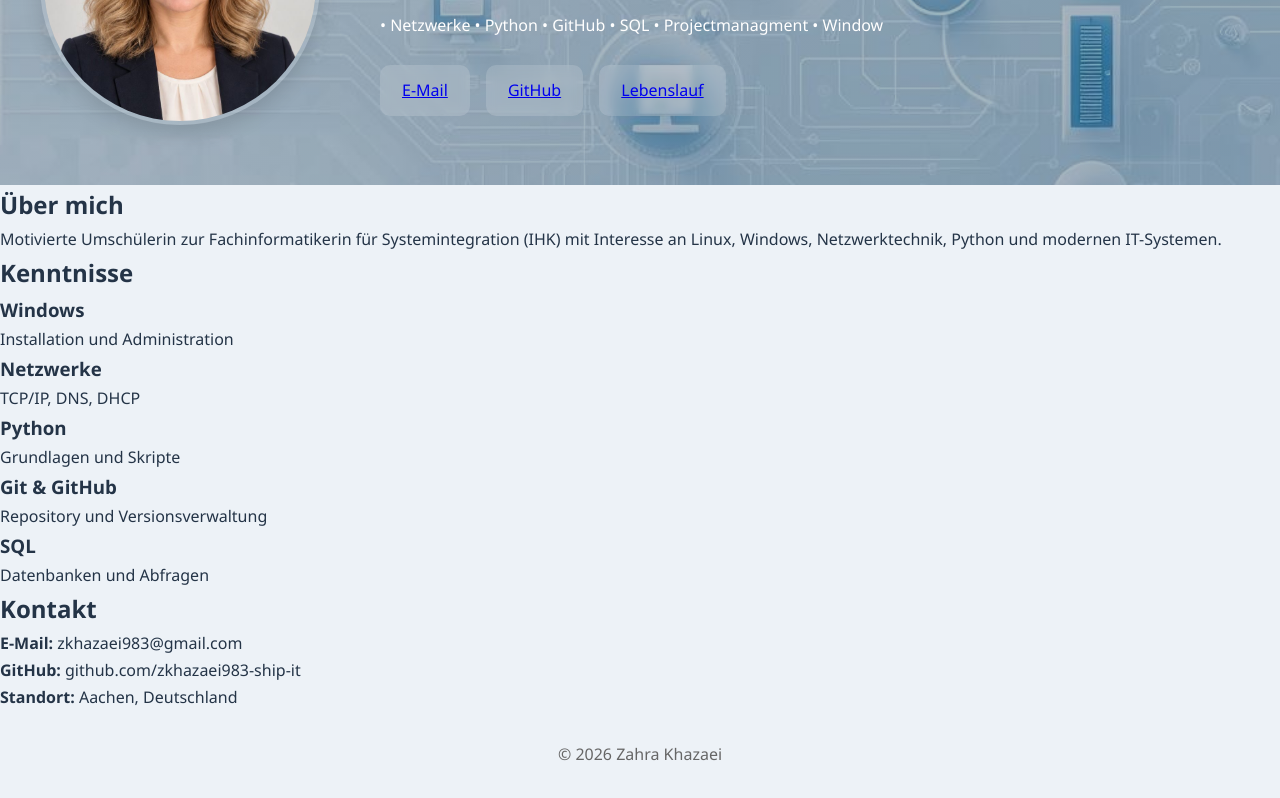
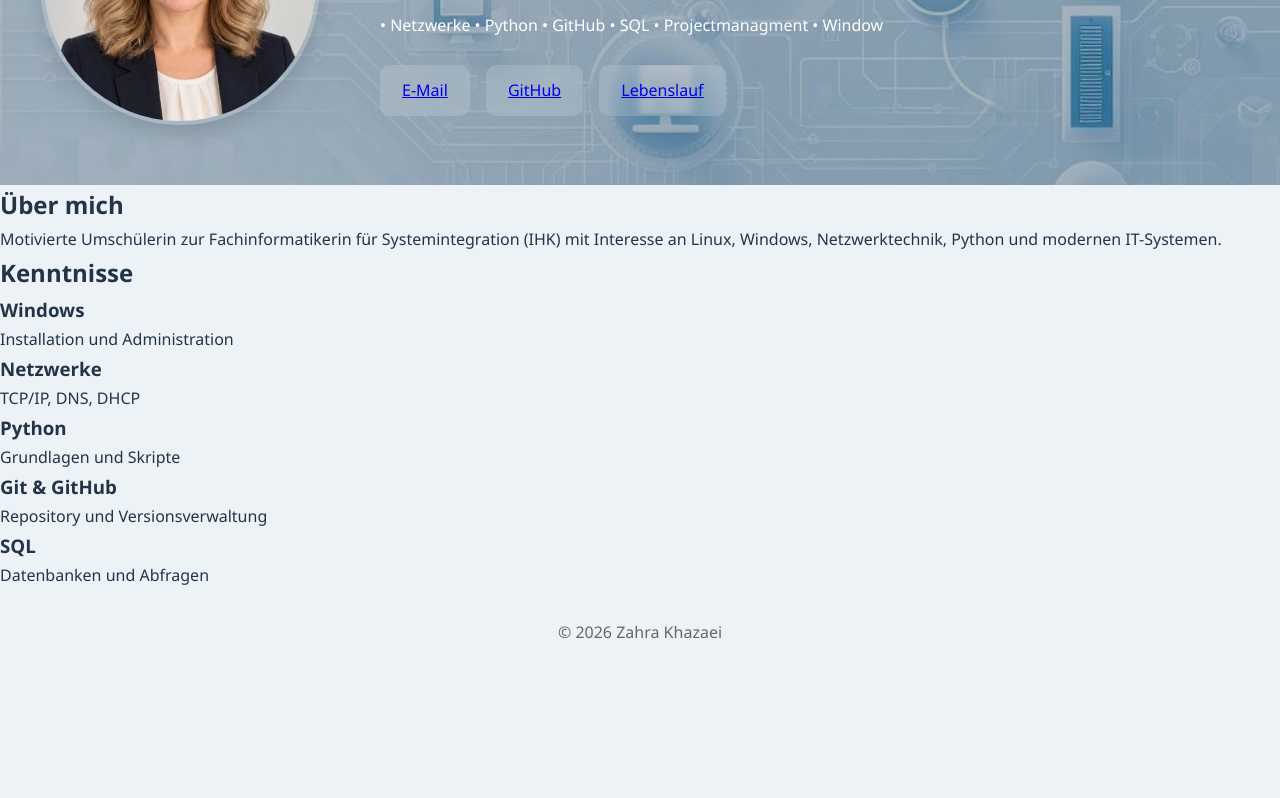
Before and after one commit to zkhazaei983-ship-it/zahra-khazaei.github.io, a plain HTML site: page index.html in a window 1280 px wide. Shown: the part 195-993 px from the top of the page. After the commit the page ends 871 px from the top, so only its background shows below. Drawn offline with Linux system fonts and the light colour scheme.

Commit message:
Update index.html

```diff
--- a/index.html
+++ b/index.html
@@ -284,18 +284,6 @@ IT-Systemen.
 
 </div>
 
-</section>
-
-
-<section class="section">
-
-<h2>Kontakt</h2>
-
-<p><strong>E‑Mail:</strong> zkhazaei983@gmail.com</p>
-
-<p><strong>GitHub:</strong> github.com/zkhazaei983-ship-it</p>
-
-<p><strong>Standort:</strong> Aachen, Deutschland</p>
 
 </section>
 
```
